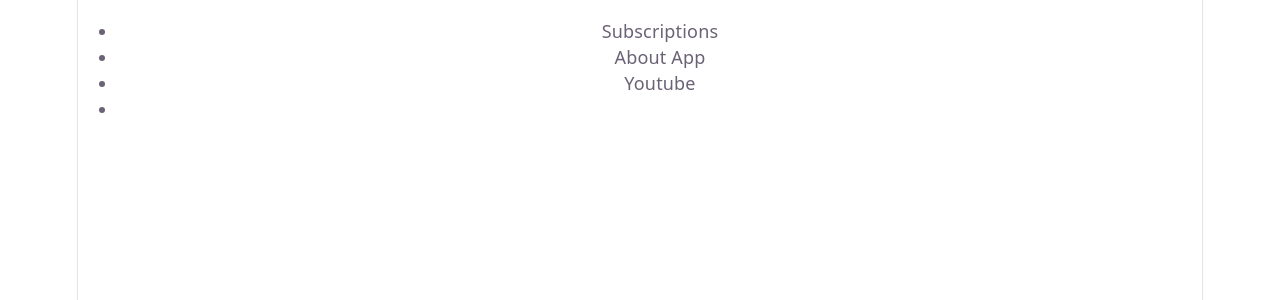
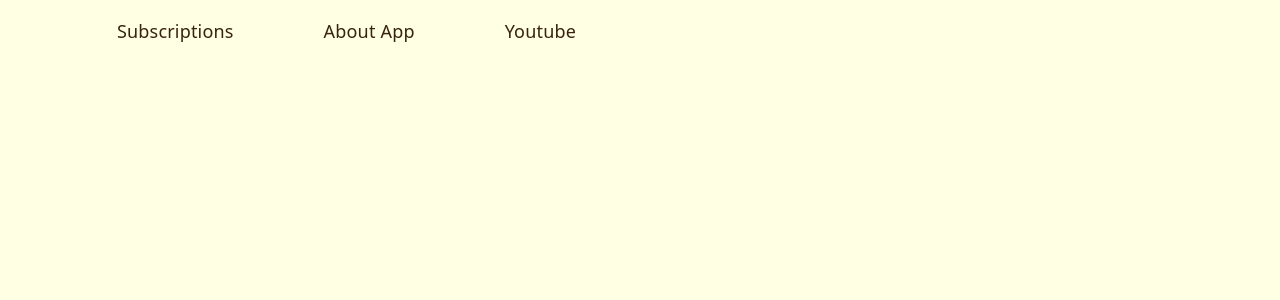
Before and after one commit to swathi-babashankar/myVibe, a React (Vite) app in the folder frontend/my-app/: page / in a window 1280 px wide. Shown: the top 300 px of the page. Built offline with nearby package versions, Linux system fonts and the light colour scheme.

Commit message:
Added styles

```diff
--- a/frontend/my-app/src/App.css
+++ b/frontend/my-app/src/App.css
@@ -1,4 +1,4 @@
-.counter {
+/* .counter {
   font-size: 16px;
   padding: 5px 10px;
   border-radius: 5px;
@@ -181,4 +181,8 @@
     right: 0;
     border-right-color: var(--border);
   }
+} */
+ body{
+    background-color: #ffffe3;
+    color: #38240D;
 }
--- a/frontend/my-app/src/components/Navbar.jsx
+++ b/frontend/my-app/src/components/Navbar.jsx
@@ -1,10 +1,11 @@
-import Login from './Login.jsx'
+import Login from './Login.jsx';
+import "./styles/Navbar.css"
 
 function Navbar(){
 
     return(
         <>
-        <nav >
+        <nav className='navbar'>
             <ul>
                 <li>
                     Subscriptions
--- /dev/null
+++ b/frontend/my-app/src/components/styles/Navbar.css
@@ -0,0 +1,8 @@
+
+.navbar ul{
+    display: flex;
+    flex-direction: row;
+    gap: 90px;
+    list-style: none;
+
+}
--- a/frontend/my-app/src/index.css
+++ b/frontend/my-app/src/index.css
@@ -55,7 +55,7 @@
   max-width: 100%;
   margin: 0 auto;
   text-align: center;
-  border-inline: 1px solid var(--border);
+  /* border-inline: 1px solid var(--border); */
   min-height: 100svh;
   display: flex;
   flex-direction: column;
```
Also changed, not shown: frontend/my-app/src/components/Subscriptions.jsx (added).
